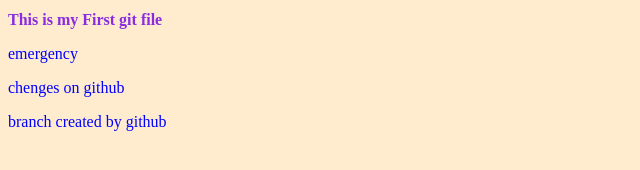
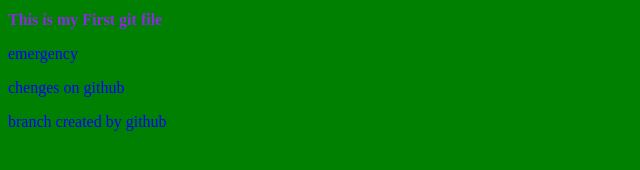
Before and after one commit to Devapatel/myfirstgitproject, a plain HTML site: page index.html in a window 1280 px wide. Shown: the whole page, without its empty margins (0-640 px from the left). Drawn offline with Linux system fonts and the light colour scheme.

Commit message:
bgcolor change

```diff
--- a/mydesign.css
+++ b/mydesign.css
@@ -1,5 +1,5 @@
 body{
-    background-color :blanchedalmond;
+    background-color :green;
     color: blue;
 }
 h1{
```
